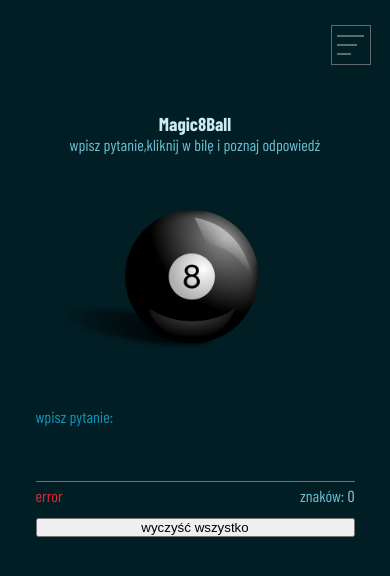
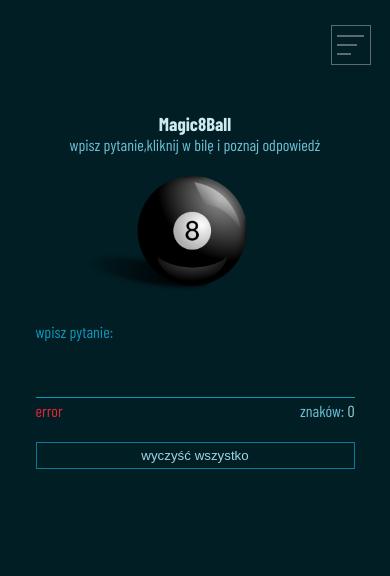
Before and after one commit to Scorpion19702022/SIMPLE_PROJECT_REACT_REDUX, a React (Vite) app: page /Magic8Ball in a window 390 px wide. Shown: the top 576 px of the page. Built offline with nearby package versions, Linux system fonts and the light colour scheme; a web font is replaced by a local one.

Commit message:
added style for mobile

```diff
--- a/src/Components/Magic8Ball/Styles/Magic8BallAction.module.css
+++ b/src/Components/Magic8Ball/Styles/Magic8BallAction.module.css
@@ -26,7 +26,7 @@
 
 .wrapper {
 	width: 90%;
-	height: 380px;
+	height: 400px;
 	display: flex;
 	flex-direction: column;
 	justify-content: space-between;
@@ -45,11 +45,11 @@
 
 .box_img {
 	width: 100%;
-	height: 45%;
+	height: 35%;
 	display: flex;
 	justify-content: center;
 	align-items: center;
-	margin: 3em 0em;
+	margin: 1em 0em;
 }
 
 .btn_ball {
@@ -105,6 +105,7 @@
 
 .box_inputs {
 	width: 100%;
+	height: 40%;
 	display: flex;
 	flex-direction: column;
 	justify-content: center;
@@ -154,6 +155,10 @@
 .btn {
 	width: 100%;
 	margin: 0.8em 0em;
+	padding: 0.4em;
+	background: none;
+	border: 0.04em solid var(--color-color06);
+	color: var(--color-color02);
 }
 
 @media (min-width: 1200px) {
```
